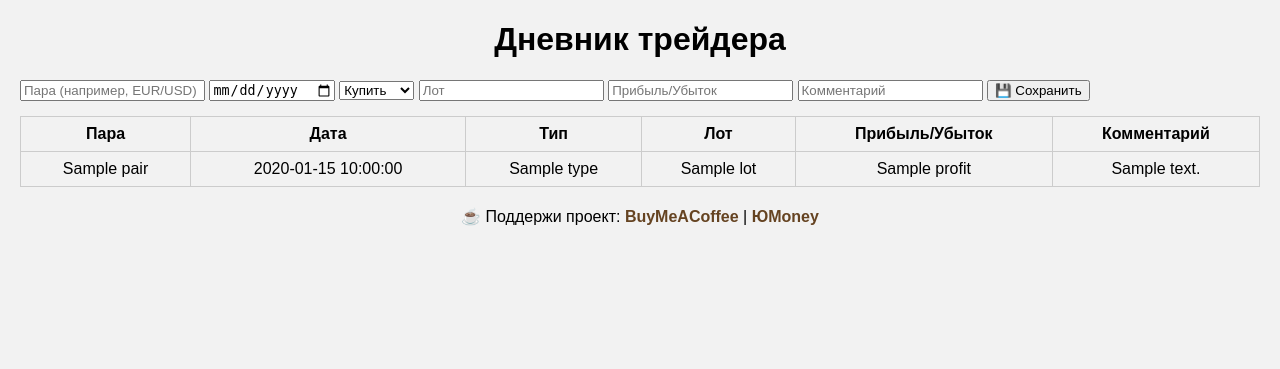
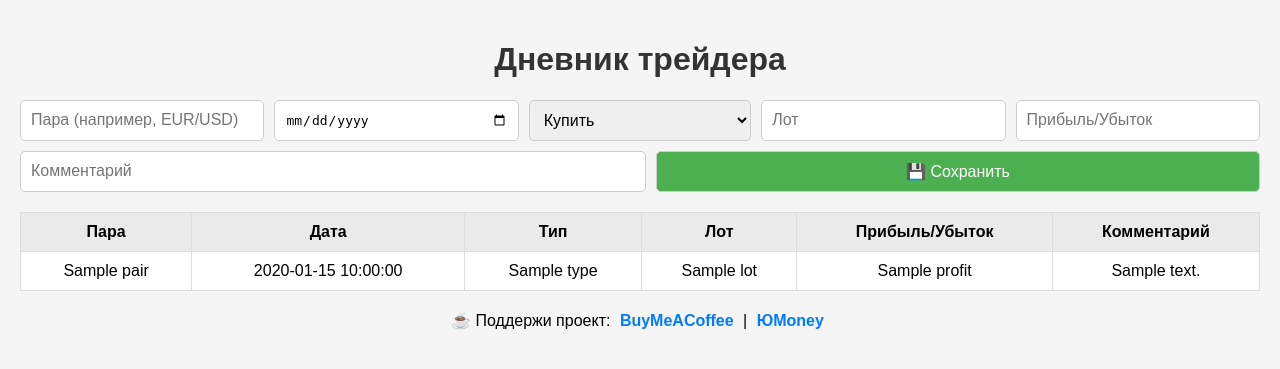
Before and after one commit to KakariA2/trader_diary, a Flask app: template templates/index.html in a window 1280 px wide. Shown: the top 369 px of the page. Run offline with Flask 3, Linux system fonts and the light colour scheme; the template is opened without the code that fills it: most values are stand-ins (such as "Sample title", 1, 10 or a date in 2020).

Commit message:
Адаптивный и красивый дизайн

```diff
--- a/templates/index.html
+++ b/templates/index.html
@@ -2,34 +2,73 @@
 <html lang="ru">
 <head>
     <meta charset="UTF-8" />
+    <meta name="viewport" content="width=device-width, initial-scale=1.0">
     <title>Дневник трейдера</title>
     <style>
         body {
             font-family: Arial, sans-serif;
-            background: #f2f2f2;
-            margin: 20px;
+            background: #f5f5f5;
+            margin: 10px;
+            padding: 10px;
         }
         h1 {
             text-align: center;
+            color: #333;
+        }
+        form {
+            display: flex;
+            flex-wrap: wrap;
+            gap: 10px;
+            justify-content: center;
+            margin-bottom: 20px;
+        }
+        form input, form select, form button {
+            padding: 10px;
+            font-size: 1em;
+            border-radius: 5px;
+            border: 1px solid #ccc;
+            flex: 1 1 200px;
+        }
+        form button {
+            background-color: #4CAF50;
+            color: white;
+            cursor: pointer;
         }
         table {
             width: 100%;
             border-collapse: collapse;
-            margin-top: 15px;
+            background-color: white;
+            margin-bottom: 20px;
         }
         th, td {
-            border: 1px solid #ccc;
-            padding: 8px;
+            padding: 10px;
+            border: 1px solid #ddd;
             text-align: center;
         }
+        th {
+            background-color: #eaeaea;
+        }
         .donate {
+            text-align: center;
             margin-top: 20px;
-            text-align: center;
+            font-size: 1em;
         }
         .donate a {
+            margin: 0 5px;
             text-decoration: none;
+            color: #007BFF;
             font-weight: bold;
-            color: #654321;
+        }
+
+        /* Mobile optimization */
+        @media (max-width: 600px) {
+            form {
+                flex-direction: column;
+                align-items: stretch;
+            }
+            table, thead, tbody, th, td, tr {
+                font-size: 0.9em;
+            }
         }
     </style>
 </head>
@@ -75,9 +114,9 @@
     </table>
 
     <div class="donate">
-       <p>☕ Поддержи проект:
-<a href="https://buymeacoffee.com/kakari" target="_blank">BuyMeACoffee</a> |
-<a href="https://yoomoney.ru/to/4100XXXXXXXXXXXX" target="_blank">ЮMoney</a></p>
+        ☕ Поддержи проект:
+        <a href="https://buymeacoffee.com/kakari" target="_blank">BuyMeACoffee</a> |
+        <a href="https://yoomoney.ru/to/4100XXXXXXXXXXXX" target="_blank">ЮMoney</a>
     </div>
 </body>
 </html>
```
